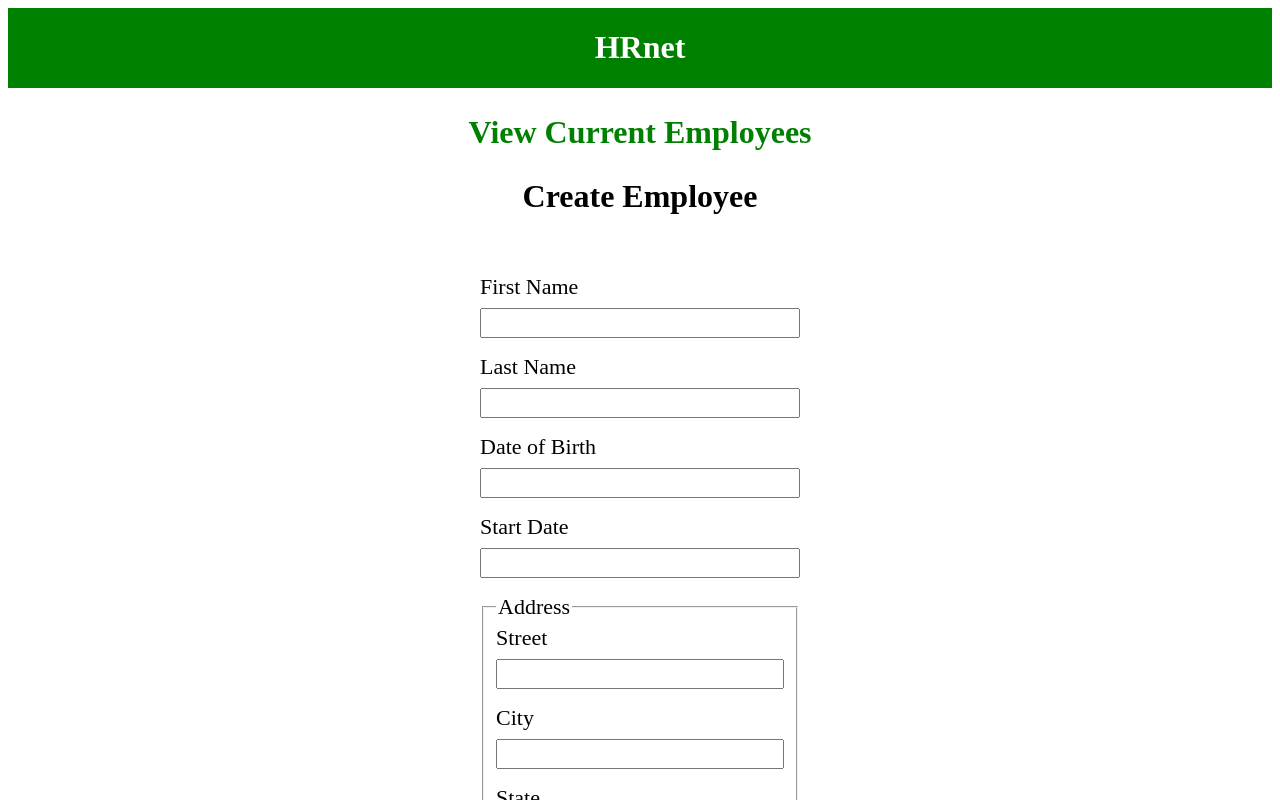
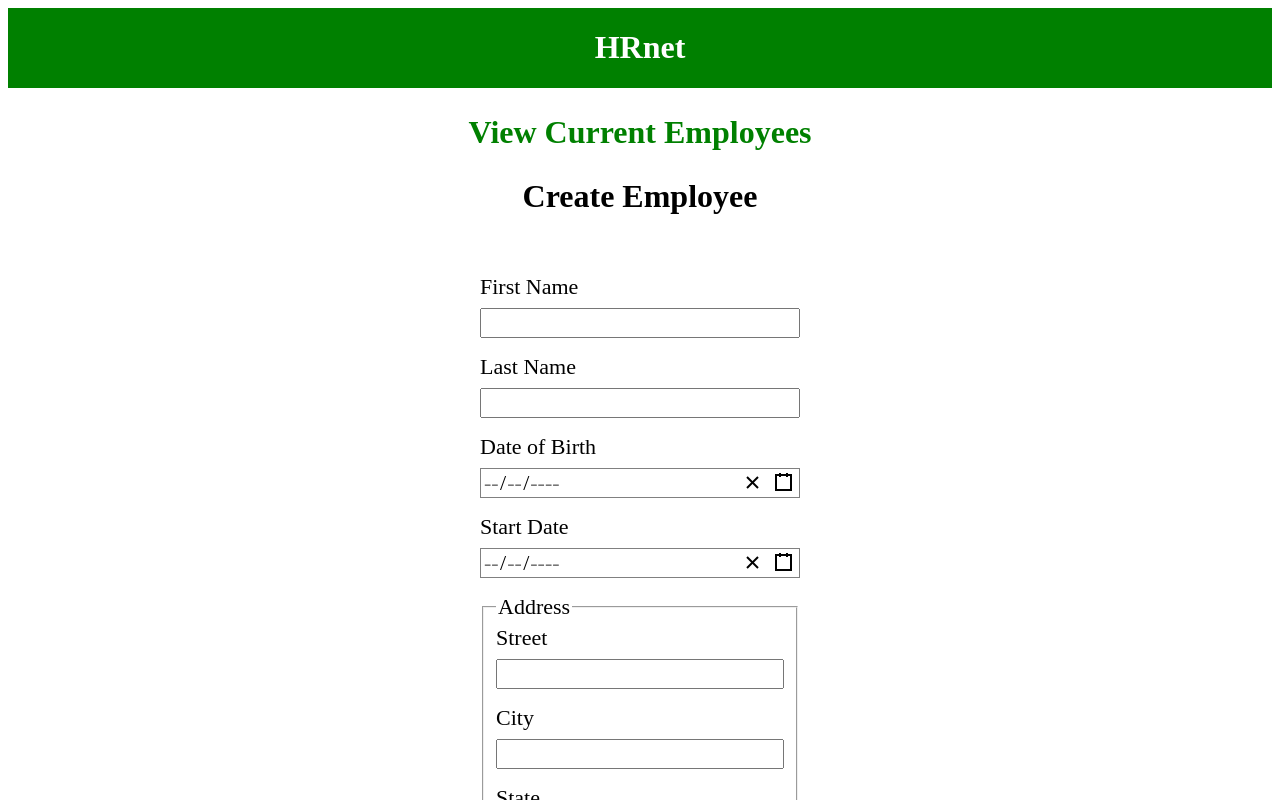
Before and after one commit to damodred53/HRNet, a React (Vite) app in the folder HRnet/: page / in a window 1280 px wide. Shown: the top 800 px of the page. Built offline with nearby package versions, Linux system fonts and the light colour scheme.

Commit message:
intégration du module datePicker

```diff
--- a/HRnet/package.json
+++ b/HRnet/package.json
@@ -24,6 +24,7 @@
     "eslint-plugin-react": "^7.34.1",
     "eslint-plugin-react-hooks": "^4.6.0",
     "eslint-plugin-react-refresh": "^0.4.6",
+    "react-date-picker": "^11.0.0",
     "vite": "^5.2.0"
   }
 }
--- a/HRnet/src/Components/Form/Form.jsx
+++ b/HRnet/src/Components/Form/Form.jsx
@@ -1,7 +1,26 @@
 import Button from "../Button/Button";
+import DatePicker from 'react-date-picker';
+import 'react-date-picker/dist/DatePicker.css';
+import 'react-calendar/dist/Calendar.css';
+import { useState, useEffect } from "react";
 
 const Form = () => {
 
+    const [ birthDate, setBirthDate ] = useState(new Date());
+    const [ startDate, setStartDate ] = useState(new Date());
+
+    const handleChange = (event) => {
+        setBirthDate(event);
+    };
+
+    const handleChangeStart = (event) => {
+        setStartDate(event);
+    };
+
+    useEffect(() => {
+        setBirthDate();
+        setStartDate();
+    }, [])
 
     return (
 
@@ -20,12 +39,12 @@ const Form = () => {
 
                 <div className="form_div">
                     <label htmlFor="birth">Date of Birth</label>
-                    <input type="text" id="birth"></input>
+                    <DatePicker onChange={(event) => handleChange(event)} value={birthDate}/>
                 </div>
 
                 <div className="form_div">
                     <label htmlFor="start">Start Date</label>
-                    <input type="text" id="start"></input>
+                    <DatePicker onChange={(event) => handleChangeStart(event)} value={startDate} />
                 </div>
 
                 <fieldset className="form_fieldset">
```
Also changed, not shown: 1 other file (tests, documents, lock files or other folders).
